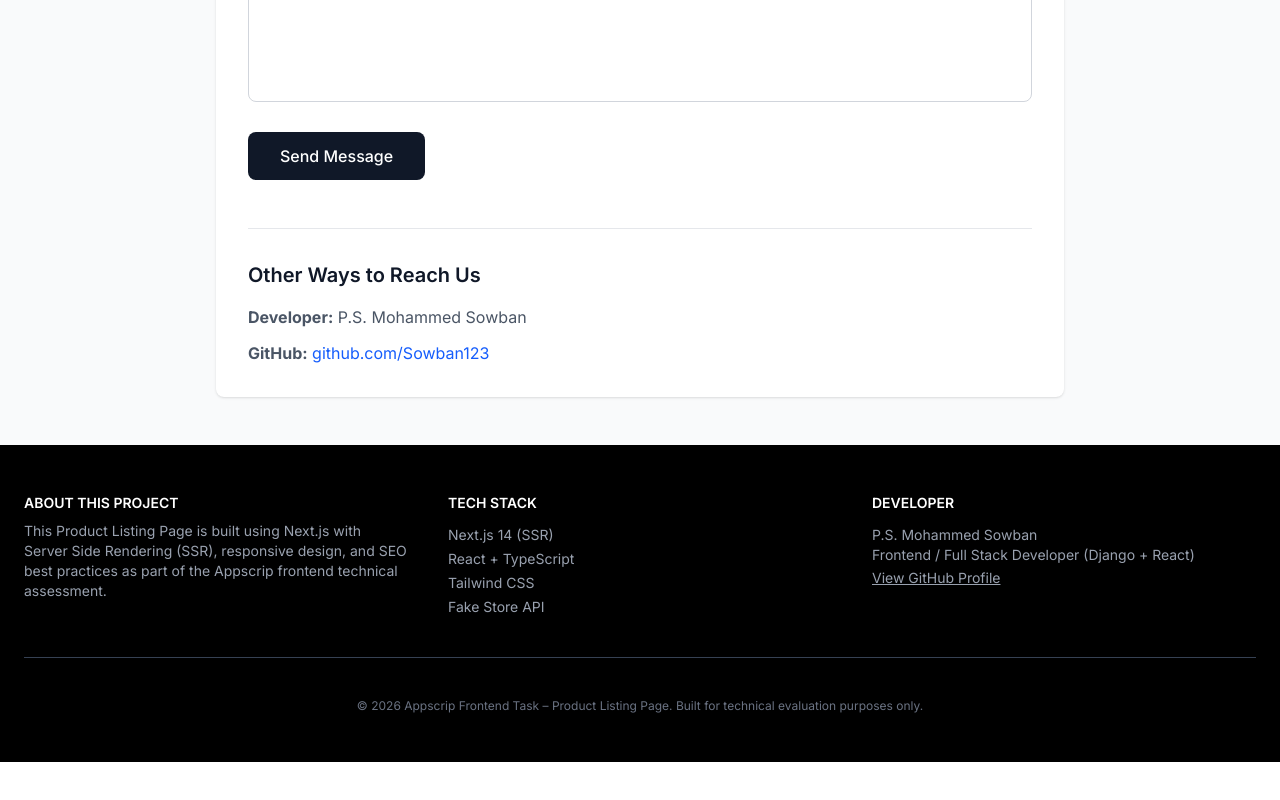
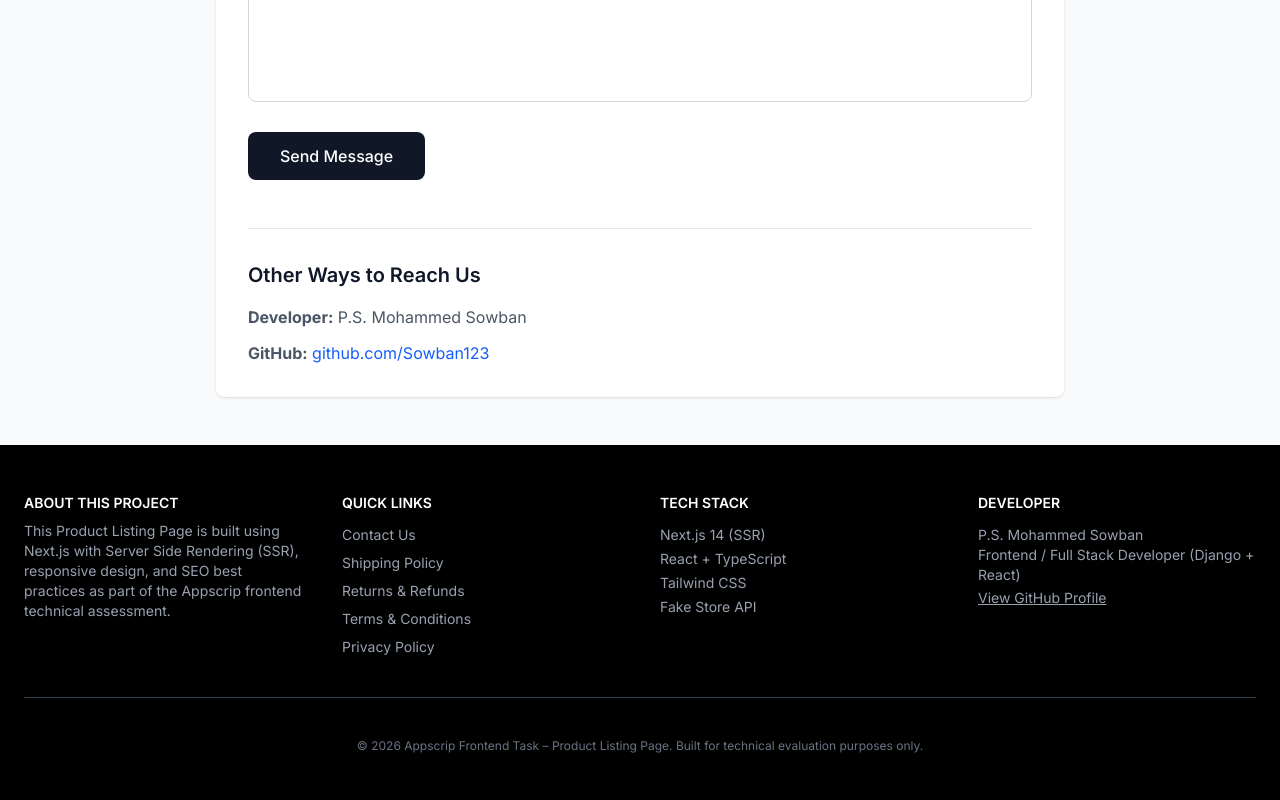
Before and after one commit to Nazeefahmed2023/sowban34frontend, a Next.js app: page /contact in a window 1280 px wide. Shown: the part 862-1662 px from the top of the page. Before the commit the page ends 1624 px from the top, so only its background shows below. Built offline with nearby package versions, Linux system fonts and the light colour scheme.

Commit message:
Add policy page links to footer

```diff
--- a/src/components/Footer.tsx
+++ b/src/components/Footer.tsx
@@ -6,7 +6,7 @@ export default function Footer() {
       <div className="max-w-7xl mx-auto px-6 py-12">
 
         {/* TOP SECTION */}
-        <div className="grid grid-cols-1 md:grid-cols-3 gap-10">
+        <div className="grid grid-cols-1 md:grid-cols-4 gap-10">
 
           {/* Project Info */}
           <div>
@@ -18,6 +18,40 @@ export default function Footer() {
               Rendering (SSR), responsive design, and SEO best practices as part
               of the Appscrip frontend technical assessment.
             </p>
+          </div>
+
+          {/* Quick Links */}
+          <div>
+            <h4 className="text-sm font-semibold mb-3 uppercase">
+              Quick Links
+            </h4>
+            <ul className="text-gray-400 text-sm space-y-2">
+              <li>
+                <Link href="/contact" className="hover:text-white transition-colors">
+                  Contact Us
+                </Link>
+              </li>
+              <li>
+                <Link href="/shipping-policy" className="hover:text-white transition-colors">
+                  Shipping Policy
+                </Link>
+              </li>
+              <li>
+                <Link href="/returns" className="hover:text-white transition-colors">
+                  Returns & Refunds
+                </Link>
+              </li>
+              <li>
+                <Link href="/terms-and-conditions" className="hover:text-white transition-colors">
+                  Terms & Conditions
+                </Link>
+              </li>
+              <li>
+                <Link href="/privacy-policy" className="hover:text-white transition-colors">
+                  Privacy Policy
+                </Link>
+              </li>
+            </ul>
           </div>
 
           {/* Tech Stack */}
```
